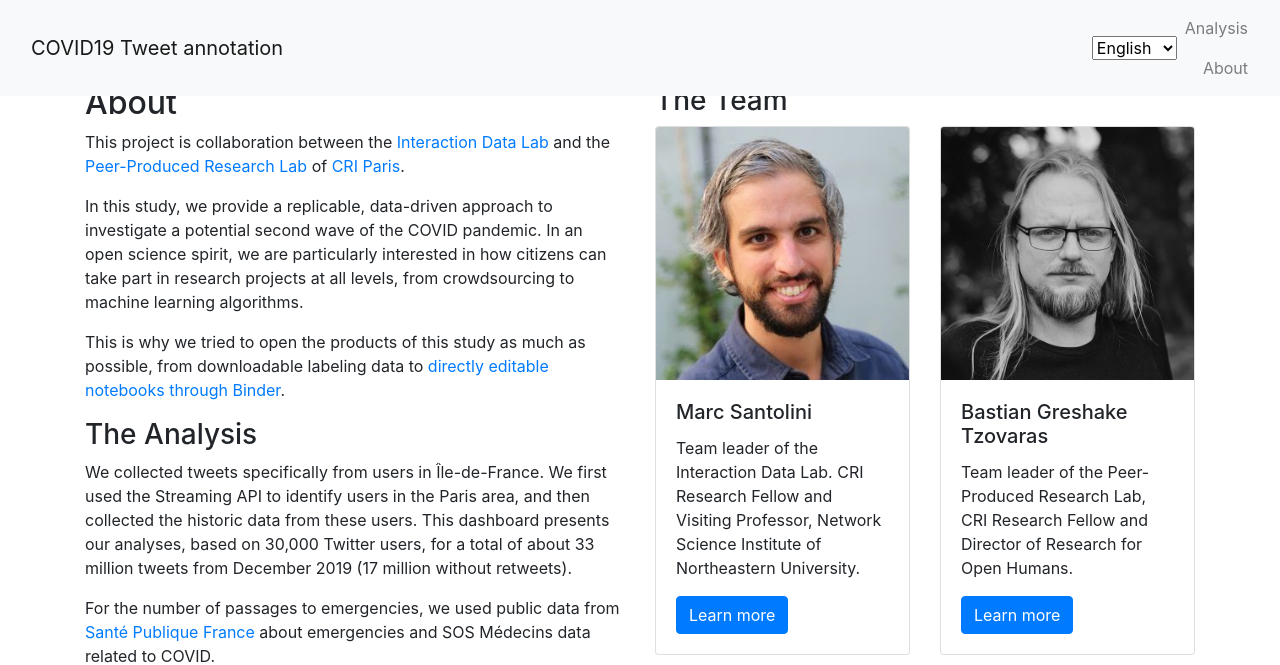
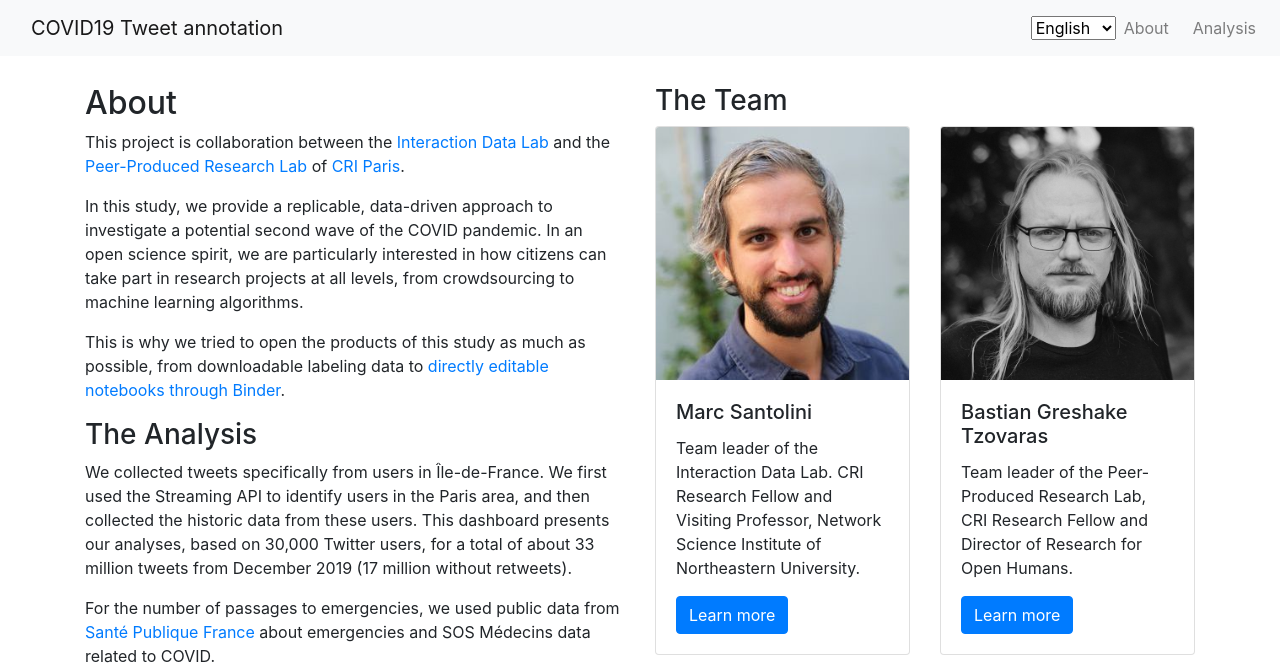
Before and after one commit to PeerProducedResearch/tweetannotator, a Django app: page /about/ in a window 1280 px wide. Shown: the top 665 px of the page. Run offline with Django 3.2, Linux system fonts and the light colour scheme; some libraries are stand-ins or nearby versions.

Commit message:
correct nav bar

```diff
--- a/main/templates/base.html
+++ b/main/templates/base.html
@@ -41,9 +41,11 @@
         <div class="collapse navbar-collapse text-right" id="navbarCollapse">
           <ul class="navbar-nav ml-auto">
             <li class="nav-item mt-2 mt-md-0 mr-md-2">
-              <a class="nav-link" href="/analysis/">{% trans "Analysis" %}</a>
               <a class="nav-link" href="/about/">{% trans "About" %}</a>
             </li>
+          <li>
+            <a class="nav-link" href="/analysis/">{% trans "Analysis" %}</a>
+          </li>
           </ul>
         </div>
       </nav>
```
